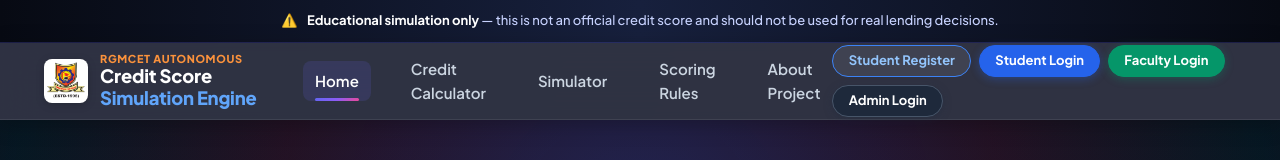
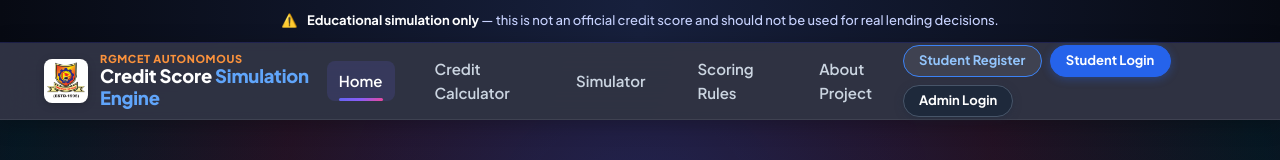
Before and after one commit to priyathambathala-cell/Credit-score-simulation, a website with bundled scripts: page index.html in a window 1280 px wide. Shown: the top 160 px of the page. Built offline with nearby package versions, Linux system fonts and the light colour scheme; files whose address does not match are found by name.

Commit message:
feat: remove faculty login option from navigation

```diff
--- a/css/style.css
+++ b/css/style.css
@@ -457,7 +457,7 @@ img, svg {
   color: #60a5fa;
 }
 
-/* Navbar Action Pills (Student Register, Student Login, Faculty Login, Admin Login) */
+/* Navbar Action Pills (Student Register, Student Login, Admin Login) */
 .nav-actions-pills {
   display: flex;
   align-items: center;
--- a/index.html
+++ b/index.html
@@ -39,7 +39,6 @@
                 <li class="mobile-only-nav-actions">
                     <a href="register.html?redirect=dashboard.html" class="btn btn-outline-light btn-block">Student Register</a>
                     <a href="login.html" class="btn btn-primary btn-block">Student Login</a>
-                    <a href="login.html?role=faculty" class="btn btn-block" style="background: #059669; color:#fff;">Faculty Login</a>
                     <a href="login.html?role=admin" class="btn btn-block" style="background: #1e293b; color:#fff;">Admin Login</a>
                 </li>
             </ul>
@@ -47,7 +46,6 @@
             <div class="nav-actions-pills">
                 <a href="register.html?redirect=dashboard.html" class="nav-btn-pill nav-btn-register">Student Register</a>
                 <a href="login.html" class="nav-btn-pill nav-btn-student">Student Login</a>
-                <a href="login.html?role=faculty" class="nav-btn-pill nav-btn-faculty">Faculty Login</a>
                 <a href="login.html?role=admin" class="nav-btn-pill nav-btn-admin">Admin Login</a>
             </div>
         </div>
```
